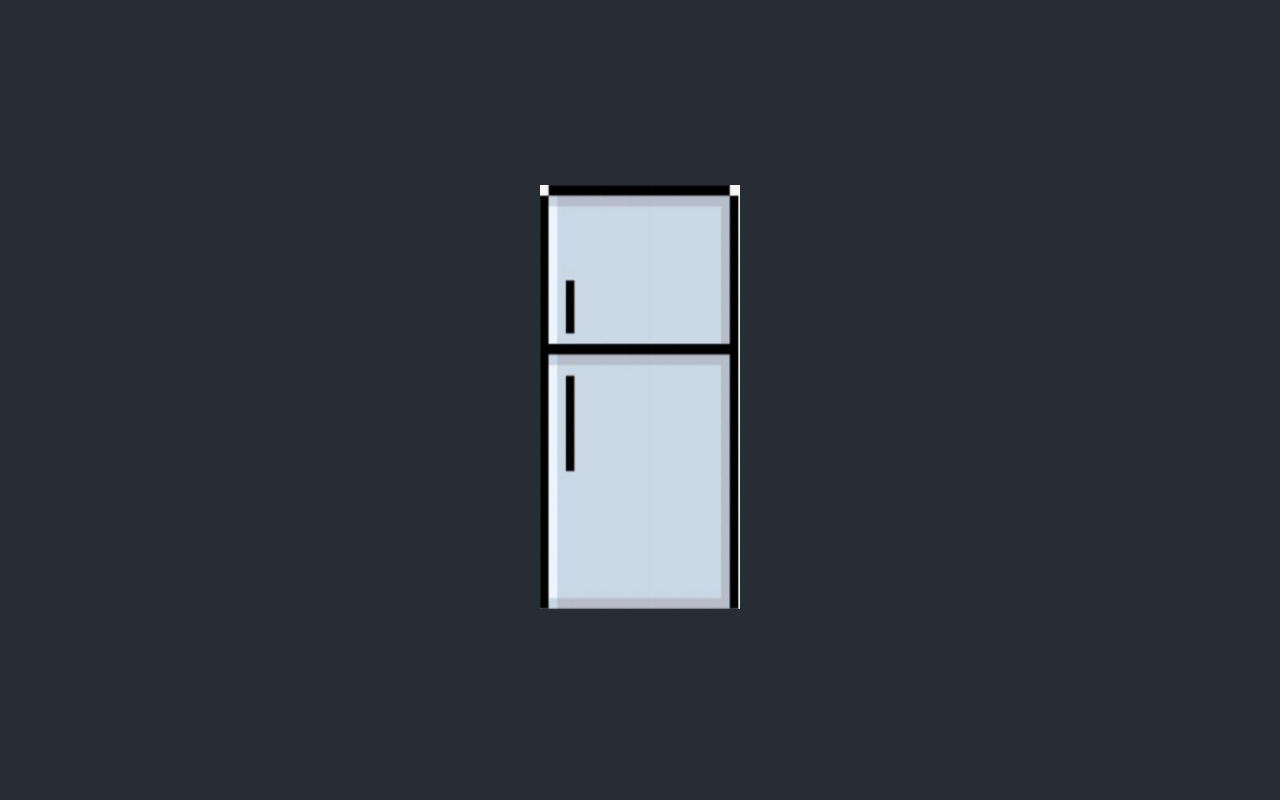
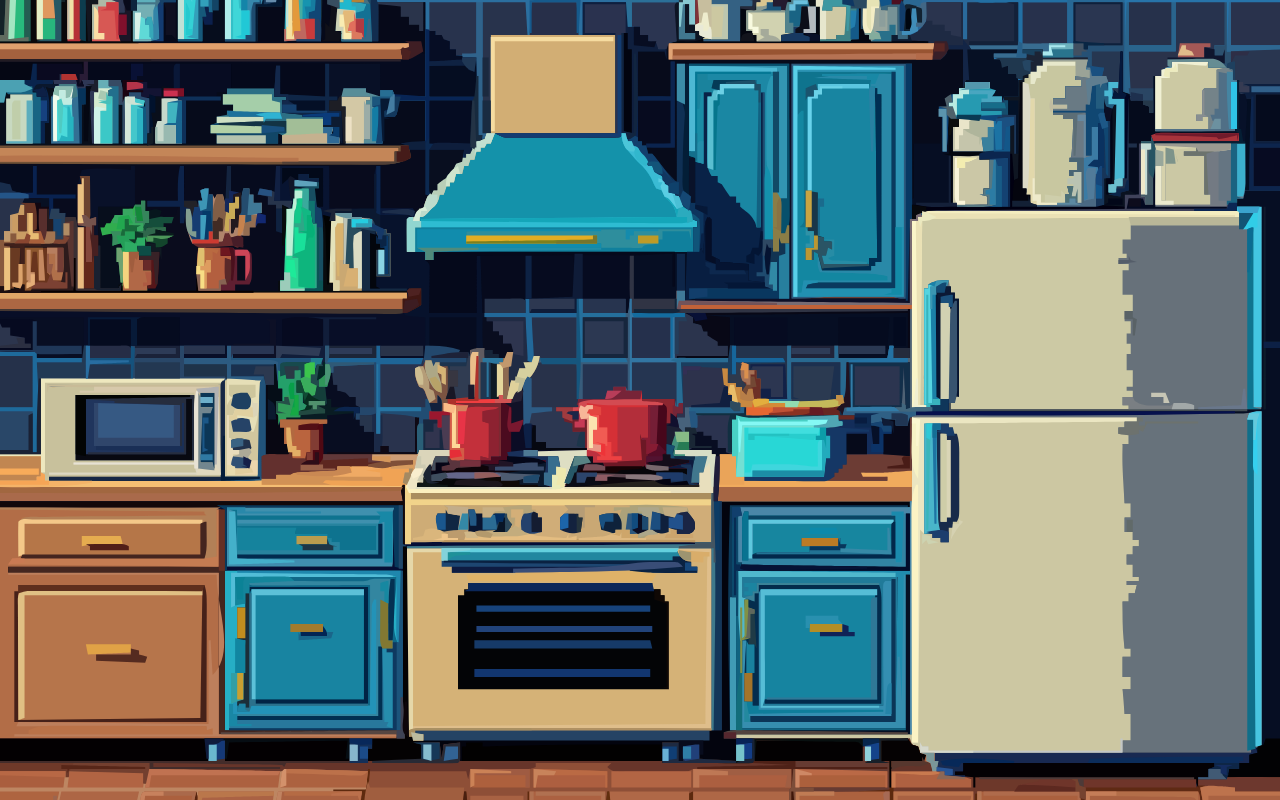
Before and after one commit to jutinwang/Hackthe6ix-2024-Project, a React (Create React App) app in the folder hackthe6ix-project/: page / in a window 1280 px wide. Built offline with nearby package versions, Linux system fonts and the light colour scheme.

Commit message:
Background image svg done

```diff
--- a/hackthe6ix-project/src/App.css
+++ b/hackthe6ix-project/src/App.css
@@ -36,3 +36,12 @@
     transform: rotate(360deg);
   }
 }
+
+.app-body{
+  width: 100%;
+  height: 100vh;
+  background-image: url('./images/fridge/kitchen.svg');
+  background-position: center;
+  background-repeat: no-repeat;
+  background-size: cover;
+}
--- a/hackthe6ix-project/src/App.js
+++ b/hackthe6ix-project/src/App.js
@@ -1,14 +1,10 @@
-import logo from './logo.svg';
-import Fridge from './Fridge';
 import './App.css';
 
 function App() {
   return (
-    <div className="App">
-      <header className="App-header">
-        <Fridge />
-      </header>
-    </div>
+      <div className="App">
+        <div className='app-body'></div>
+      </div>
   );
 }
 
```
Also changed, not shown: hackthe6ix-project/src/images/fridge/kitchen.svg (added).
